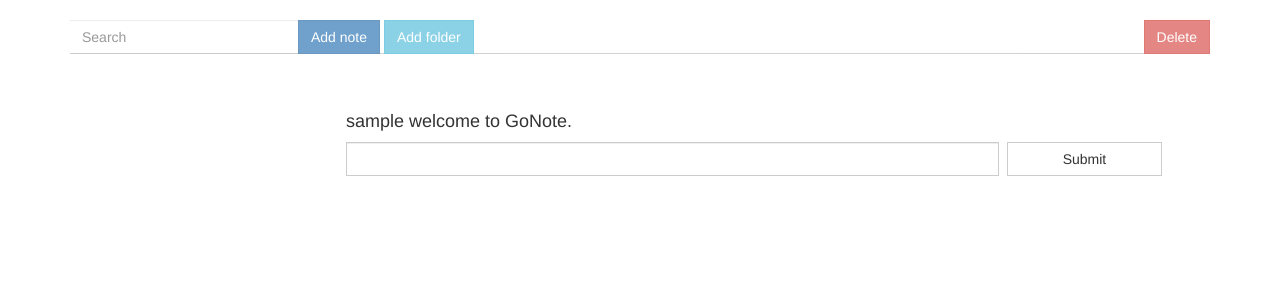
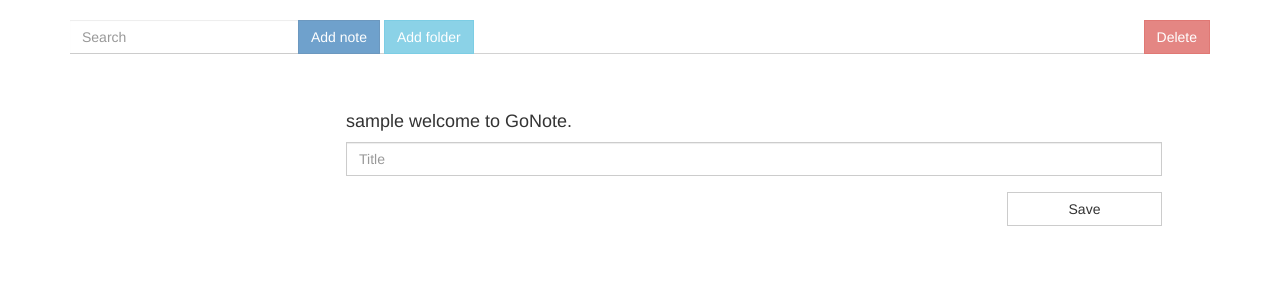
Before and after one commit to uncle-T0ny/GoNote, a Django app: page / in a window 1280 px wide. Shown: the part 30-330 px from the top of the page. Run offline with Django 3.2, Linux system fonts and the light colour scheme; the visitor is signed in with stand-in values (Sample User, id 1); some libraries are stand-ins or nearby versions.

Commit message:
change styles

```diff
--- a/gonote/static/css/style.css
+++ b/gonote/static/css/style.css
@@ -13,8 +13,8 @@
 
 .noteTitle {height: 40px;}
 
-#title {width: 80%; float: left;}
-#submitBtn {float: right; width: 19%; float: right;}
+#title {width: 100%; float: left;}
+#submitBtn {float: right; width: 19%; float: right; margin-top: 10px;}
 
 button[type='button'], input[type='text'] {border-radius: 0px; !important;  }
 
--- a/gonote/static/js/main.js
+++ b/gonote/static/js/main.js
@@ -228,10 +228,9 @@
     var noteId = $("#noteId").val();
     var title = $('#title').val();
     var html = $('#editor').html();
-    var selectedNode = $('#jstree_div').jstree('get_selected')[0];
-    var folderId = $("#folderId").val();
-    if (selectedNode && selectedNode.indexOf('folder') >= 0) {
-        folderId = selectedNode.substring('folder_'.length);
+    var folderId = getSelectedFolderId();
+    if (parseInt(folderId) < 0) {
+        folderId = $("#folderId").val();
     }
 
     if (!noteId) noteId = -1;
--- a/gonote/templates/content.html
+++ b/gonote/templates/content.html
@@ -3,9 +3,8 @@
     <input type="search" placeholder="Search" class="form-control" id="treeSearchInp"/>
 
     <div class="tree-btns-group">
-        <button type="button" onclick="prepareView4NewNote();" class="btn btn-primary" >Add note</button>
+        <button id="addNoteBtn" type="button" onclick="prepareView4NewNote();" class="btn btn-primary" >Add note</button>
         <button type="button" class="btn btn-info"  data-toggle="modal" data-target="#myModal" >Add folder</button>
-
         <button type="button" style="float:right;" onclick="deleteSelectedNode();" id="deleteBtn" class="btn btn-danger" >Delete</button>
     </div>
 
@@ -18,10 +17,10 @@
 <div class="content notes-content" >
     <h4> {{ user }} welcome to GoNote.</h4>
     <div class="noteTitle">
-        <input id="title" type="text" class="form-control" >
-        <button id="submitBtn" type="button" class="btn btn-default" onclick="saveNote();">Submit</button>
+        <input id="title" placeholder="Title" type="text" class="form-control" >
     </div>
     <div id="editor"> </div>
+    <button id="submitBtn" type="button" class="btn btn-default" onclick="saveNote();">Save</button>
 
     {# hidden #}
     <input id="noteId" value="-1" class="hide" type="text"/>
```
